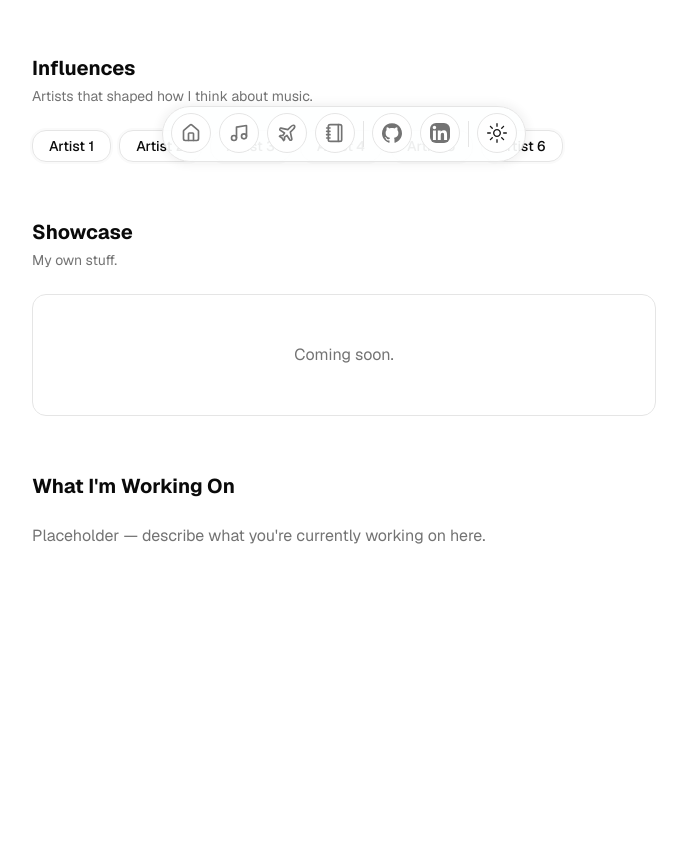
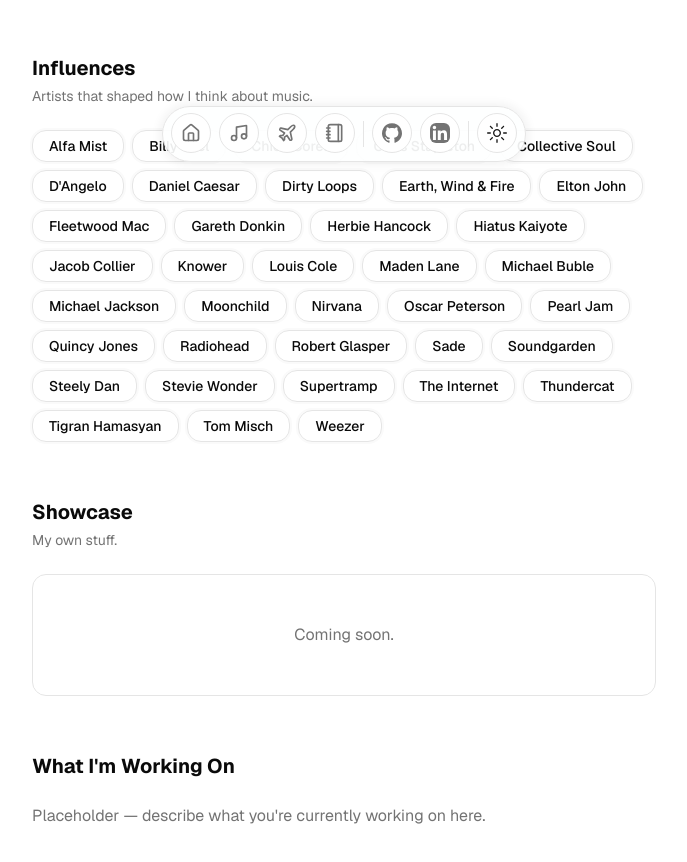
Before and after one commit to ethanseq/portfolio, a Next.js app: page /music in a window 1280 px wide. Shown: the part 622-1484 px from the top of the page, without its empty margins (296-983 px from the left). Before the commit the page ends 1266 px from the top, so only its background shows below. Built offline with nearby package versions, Linux system fonts and the light colour scheme.

Commit message:
add influences list to music page

```diff
--- a/src/app/music/page.tsx
+++ b/src/app/music/page.tsx
@@ -17,14 +17,44 @@
   { id: "4cOdK2wGLETKBW3PvgPWqT", title: "Song Title 5", artist: "Artist 5" },
 ];
 
-// Replace with your actual influences
 const INFLUENCES = [
-  "Artist 1",
-  "Artist 2",
-  "Artist 3",
-  "Artist 4",
-  "Artist 5",
-  "Artist 6",
+  "Alfa Mist",
+  "Billy Joel",
+  "Chick Corea",
+  "Chris Stapleton",
+  "Collective Soul",
+  "D'Angelo",
+  "Daniel Caesar",
+  "Dirty Loops",
+  "Earth, Wind & Fire",
+  "Elton John",
+  "Fleetwood Mac",
+  "Gareth Donkin",
+  "Herbie Hancock",
+  "Hiatus Kaiyote",
+  "Jacob Collier",
+  "Knower",
+  "Louis Cole",
+  "Maden Lane",
+  "Michael Buble",
+  "Michael Jackson",
+  "Moonchild",
+  "Nirvana",
+  "Oscar Peterson",
+  "Pearl Jam",
+  "Quincy Jones",
+  "Radiohead",
+  "Robert Glasper",
+  "Sade",
+  "Soundgarden",
+  "Steely Dan",
+  "Stevie Wonder",
+  "Supertramp",
+  "The Internet",
+  "Thundercat",
+  "Tigran Hamasyan",
+  "Tom Misch",
+  "Weezer",
 ];
 
 export default function MusicPage() {
```
